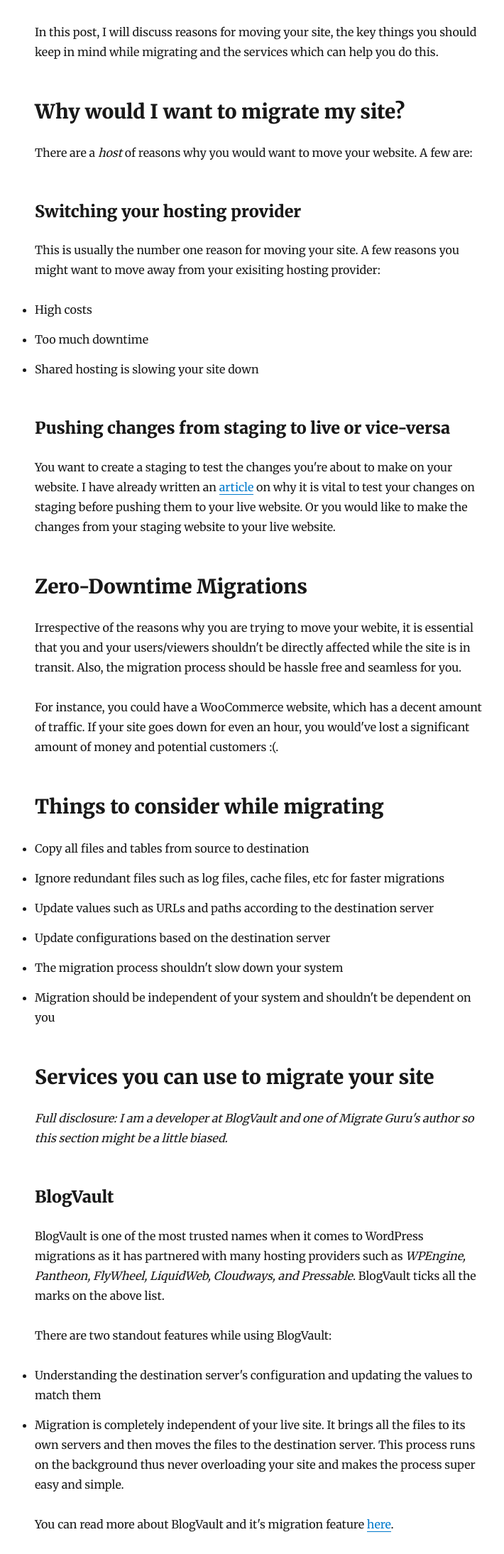
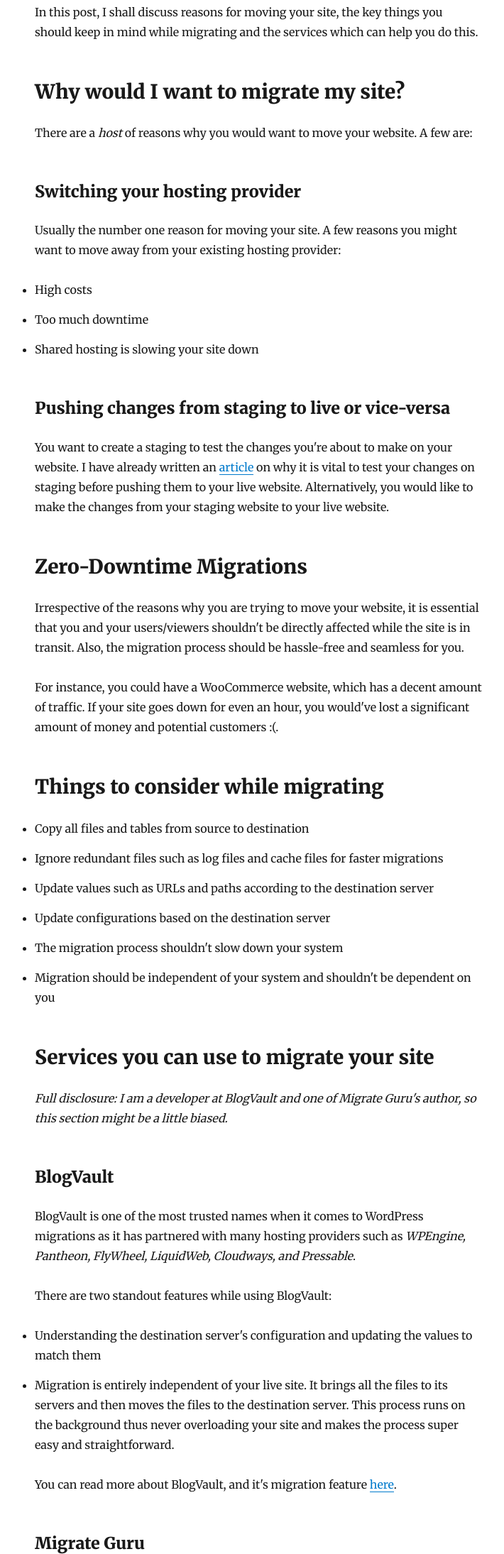
Before and after one commit to bv-anirudh/blog, a Gatsby site: page /seamless-wordpress-migrations/ in a window 1280 px wide. Shown: the part 550-2739 px from the top of the page at 71% size, without its empty margins (276-986 px from the left). Built offline with nearby package versions, Linux system fonts and the light colour scheme; Gatsby itself is replaced by a stand-in of ours; some packages are replaced by stand-ins of ours.

Commit message:
spell check

```diff
--- a/content/blog/seamless-wordpress-migrations/index.md
+++ b/content/blog/seamless-wordpress-migrations/index.md
@@ -7,12 +7,11 @@
 
 > Migration: movement from one part of something to another.
 
-WordPress migrations means moving your site from one A to B where A and B depend on the situation.
-This means copying all the files and tables from your source to your destination server.
+WordPress migrations mean moving your site from source to destination. This means all the files and tables from your source to your destination server.
 
 **However, moving your site is not a straightforward task.**
 
-In this post, I will discuss reasons for moving your site, the key things you should keep in mind while migrating and the services which can help you do this.
+In this post, I shall discuss reasons for moving your site, the key things you should keep in mind while migrating and the services which can help you do this.
 
 ## Why would I want to migrate my site?
 There are a *host* of reasons why you would want to move your website.
@@ -20,8 +19,8 @@
 
 ### Switching your hosting provider
 
-This is usually the number one reason for moving your site.
-A few reasons you might want to move away from your exisiting hosting provider:
+Usually the number one reason for moving your site.
+A few reasons you might want to move away from your existing hosting provider:
 
 * High costs
 * Too much downtime
@@ -32,47 +31,47 @@
 You want to create a staging to test the changes you're about to make on your website.
 I have already written an [article](https://noicewordpress.wordpress.com/importance-of-wordpress-staging-sites/)
 on why it is vital to test your changes on staging before pushing them to your live website.
-Or you would like to make the changes from your staging website to your live website.
+Alternatively, you would like to make the changes from your staging website to your live website.
 
 ## Zero-Downtime Migrations
 
-Irrespective of the reasons why you are trying to move your webite, it is essential that you and your users/viewers shouldn't be directly affected while the site is in transit. Also, the migration process should be hassle free and seamless for you.
+Irrespective of the reasons why you are trying to move your website, it is essential that you and your users/viewers shouldn't be directly affected while the site is in transit. Also, the migration process should be hassle-free and seamless for you.
 
 For instance, you could have a WooCommerce website, which has a decent amount of traffic. If your site goes down for even an hour, you would've lost a significant amount of money and potential customers :(.
 
 ## Things to consider while migrating
 
 * Copy all files and tables from source to destination
-* Ignore redundant files such as log files, cache files, etc for faster migrations
+* Ignore redundant files such as log files and cache files for faster migrations
 * Update values such as URLs and paths according to the destination server
 * Update configurations based on the destination server
 * The migration process shouldn't slow down your system
 * Migration should be independent of your system and shouldn't be dependent on you
 
 ## Services you can use to migrate your site
-*Full disclosure: I am a developer at BlogVault and one of Migrate Guru's author so this section might be a little biased.*
+*Full disclosure: I am a developer at BlogVault and one of Migrate Guru's author, so this section might be a little biased.*
 
 ### BlogVault
 
-BlogVault is one of the most trusted names when it comes to WordPress migrations as it has partnered with many hosting providers such as *WPEngine, Pantheon, FlyWheel, LiquidWeb, Cloudways, and Pressable*. BlogVault ticks all the marks on the above list.
+BlogVault is one of the most trusted names when it comes to WordPress migrations as it has partnered with many hosting providers such as *WPEngine, Pantheon, FlyWheel, LiquidWeb, Cloudways, and Pressable*.
 
 There are two standout features while using BlogVault:
 * Understanding the destination server's configuration and updating the values to match them
-* Migration is completely independent of your live site. It brings all the files to its own servers and then moves the files to the destination server. This process runs on the background thus never overloading your site and makes the process super easy and simple.
+* Migration is entirely independent of your live site. It brings all the files to its servers and then moves the files to the destination server. This process runs on the background thus never overloading your site and makes the process super easy and straightforward.
 
-You can read more about BlogVault and it's migration feature [here](https://blogvault.net/wordpress-migration/).
+You can read more about BlogVault, and it's migration feature [here](https://blogvault.net/wordpress-migration/).
 
 ### Migrate Guru
 
 Migrate Guru is a product of BlogVault which focuses solely on migrations. It does all the above things mentioned above and does it for free.
-It is a completely free plugin which will help you move your site. It is growing at a fast pace, reaching 10,000+ active installs and nearing 100 5 \*s in the little time it has been active.
+It is an entirely free plugin. It is growing at a fast pace, reaching 10,000+ active installs and nearing 100 5 \*s in the short time it has been released.
 
 You can read more about Migrate Guru [here](https://wordpress.org/plugins/migrate-guru/)
 
 ### Duplicator
 
 Duplicator is a WordPress plugin that enables you to do two things: create a copy — or duplicate — of your site, then install it somewhere else.
-Duplicator creates a package that bundles all the site’s plugins, themes, content, database and WordPress files into a simple zip file called a package. This package can then be used to easily migrate a WordPress site to any location you wish.
+Duplicator creates a package that bundles all the site’s plugins, themes, content, database and WordPress files into a simple zip file called a package. This package can then be used to migrate a WordPress site to any location you wish easily.
 
 
 You can read more about Duplicator [here](https://wordpress.org/plugins/duplicator/)
```
